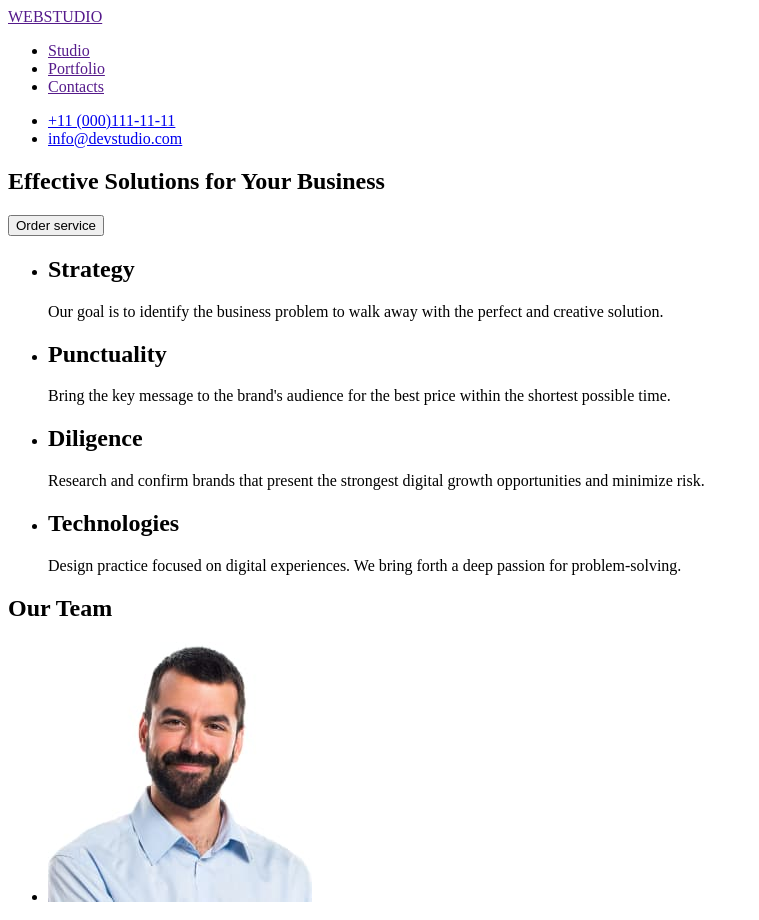
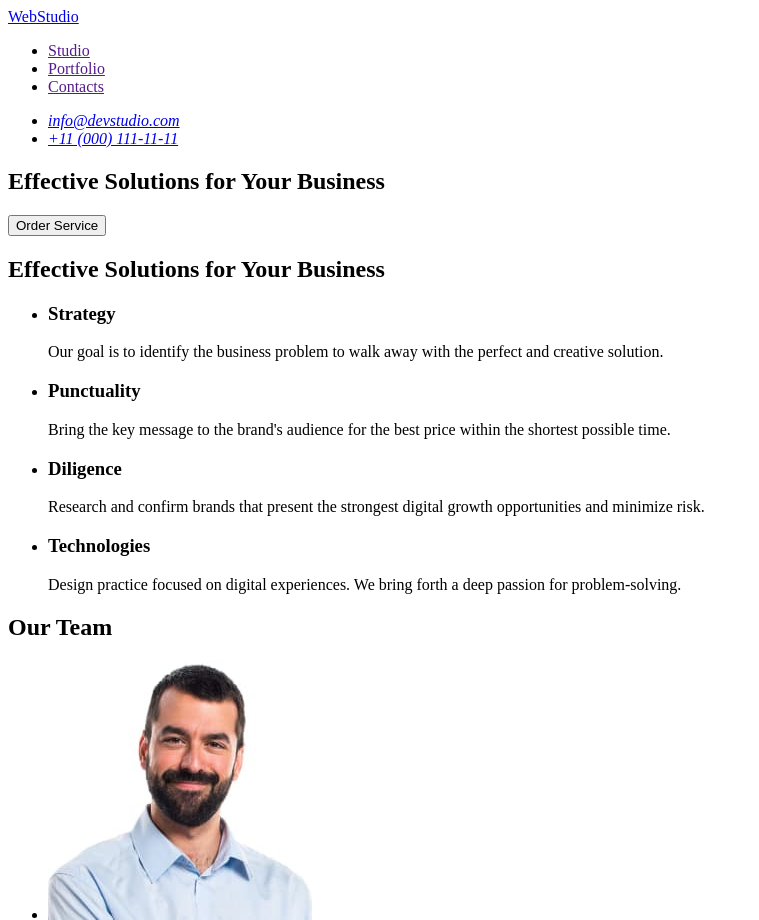
Before and after one commit to lesiaart/goit-markup-hw-01, a plain HTML site: page index.html in a window 1280 px wide. Shown: the top 920 px of the page, without its empty margins (0-759 px from the left). Drawn offline with Linux system fonts and the light colour scheme.

Commit message:
Update hw1 HTML

```diff
--- a/index.html
+++ b/index.html
@@ -9,48 +9,51 @@
 
 <body>
     <header>
-        <a href="">WEBSTUDIO</a>
         <nav>
+            <a href="./index.html">WebStudio</a>
             <ul>
                 <li><a href="">Studio</a></li>
                 <li><a href="">Portfolio</a></li>
                 <li><a href="">Contacts</a></li>
             </ul>
         </nav>
-        <ul>
-            <li><a href="tel:+110001111111">+11 (000)111-11-11</a></li>
-            <li><a href="mailto:info@devstudio.com">info@devstudio.com</a></li>
-        </ul>
+        <address>
+            <ul>
+                <li><a href="mailto:info@devstudio.com">info@devstudio.com</a></li>
+                <li><a href="tel:+110001111111">+11 (000) 111-11-11</a></li>
+            </ul>
+        </address>
     </header>
     <main>
         <section>
             <h1>Effective Solutions for Your Business</h1>
-            <button type="button">Order service</button>
+            <button type="button">Order Service</button>
         </section>
         <section>
+            <h2>Effective Solutions for Your Business</h2>
             <ul>
                 <li>
-                    <h2>Strategy</h2>
+                    <h3>Strategy</h3>
                     <p>Our goal is to identify the business
                         problem to walk away with the perfect and creative solution.
                     </p>
                 </li>
                 <li>
-                    <h2>Punctuality</h2>
+                    <h3>Punctuality</h3>
                     <p>
                         Bring the key message to the brand's audience for the best price within the shortest possible
                         time.
                     </p>
                 </li>
                 <li>
-                    <h2>Diligence</h2>
+                    <h3>Diligence</h3>
                     <p>
                         Research and confirm brands that present the strongest digital growth opportunities and minimize
                         risk.
                     </p>
                 </li>
                 <li>
-                    <h2>Technologies</h2>
+                    <h3>Technologies</h3>
                     <p>Design practice focused on digital experiences. We bring forth a deep passion for
                         problem-solving.
                     </p>
@@ -84,7 +87,7 @@
         </section>
     </main>
     <footer>
-        <h3>WEBSTUDIO</h3>
+        <a href="./index.html">WebStudio</a>
         <p>Increase the flow of customers and sales for your business with digital marketing & growth solutions.
         </p>
     </footer>
```
